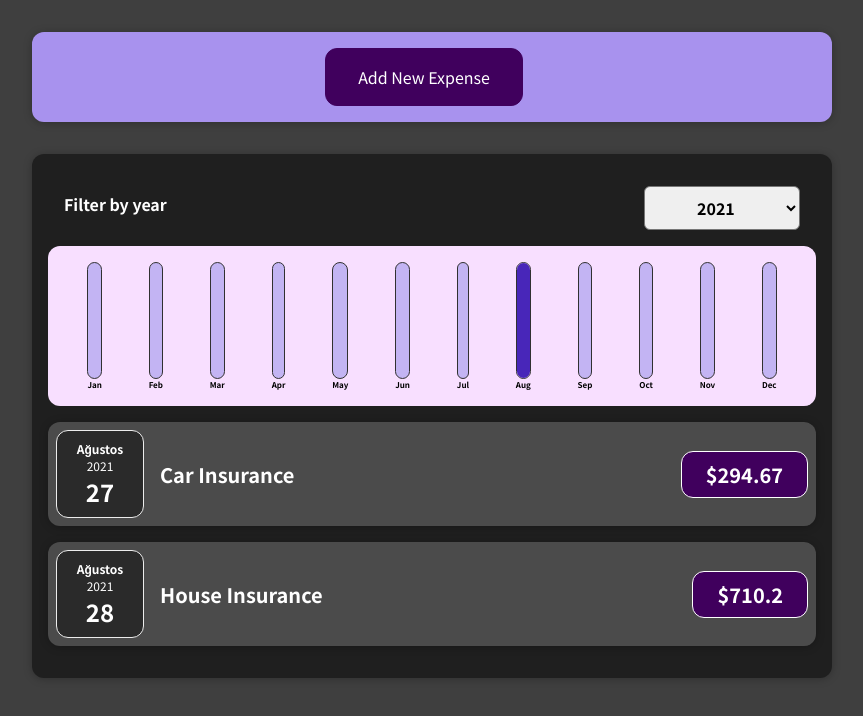
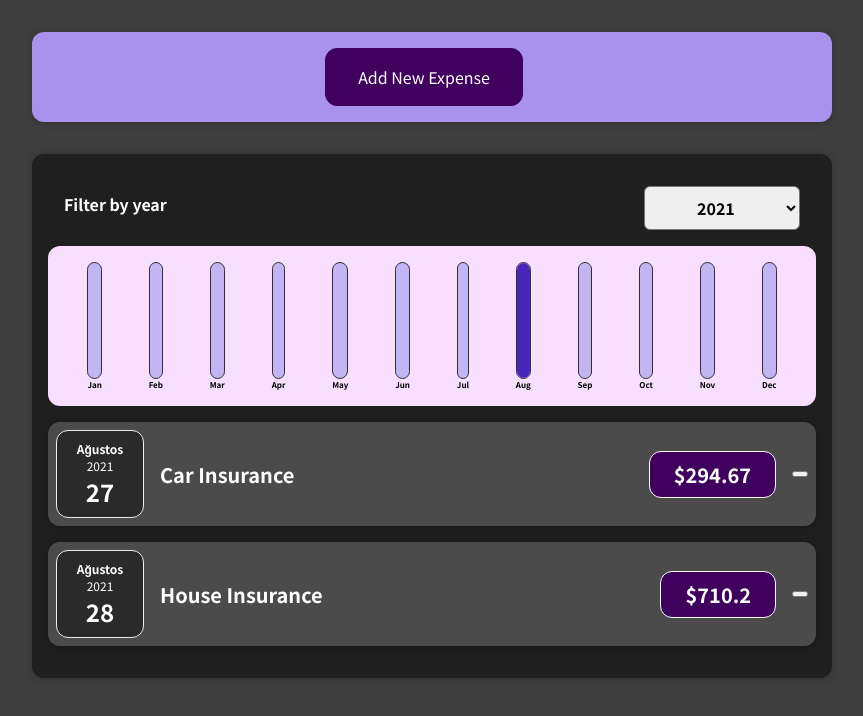
Before and after one commit to ismailharmanda/Expenses, a React (Create React App) app: page / in a window 1280 px wide. Shown: the top 716 px of the page, without its empty margins (208-1071 px from the left). Built offline with nearby package versions, Linux system fonts and the light colour scheme.

Commit message:
delete function implemented

```diff
--- a/src/App.js
+++ b/src/App.js
@@ -14,7 +14,6 @@ const DUMMY_EXPENSES = [
     amount: 710.2,
   },
 ];
-
 const App = () => {
   const [expenses, setExpenses] = useState(DUMMY_EXPENSES);
   const onAddExpenseHandler = (enteredExpense) => {
@@ -22,10 +21,16 @@ const App = () => {
       return [...prev, enteredExpense];
     });
   };
+  const deleted = (id) => {
+    setExpenses((prev) => {
+      return [...prev.filter((expense) => expense.title !== id)];
+    });
+    console.log(id);
+  };
   return (
     <div>
       <NewExpense onAddExpense={onAddExpenseHandler} />
-      <DisplayExpenses expenses={expenses} />
+      <DisplayExpenses deleteItem={deleted} expenses={expenses} />
     </div>
   );
 };
--- a/src/components/Expenses/DisplayExpenses.js
+++ b/src/components/Expenses/DisplayExpenses.js
@@ -12,12 +12,15 @@ const DisplayExpenses = (props) => {
   const filteredExpenses = props.expenses.filter((expense) =>
     expense.date.toString().includes(filteredYear)
   );
+  const deleted = (id) => {
+    props.deleteItem(id);
+  };
   return (
     <div>
       <Card className="display-expenses">
         <ExpenseFilter selected={filteredYear} onChange={onChangeHandler} />
         <ExpensesChart expenses={filteredExpenses} />
-        <ExpensesList items={filteredExpenses} />
+        <ExpensesList deletedData={deleted} items={filteredExpenses} />
       </Card>
     </div>
   );
--- a/src/components/Expenses/ExpenseItem.js
+++ b/src/components/Expenses/ExpenseItem.js
@@ -1,15 +1,17 @@
-import React, { useState } from "react";
+import React, { useRef } from "react";
 import ExpenseDate from "./ExpenseDate";
 import Card from "../UI/Card";
 import "./ExpenseItem.css";
 const ExpenseItem = (props) => {
+  const ref = useRef();
   return (
-    <li>
+    <li ref={ref} id={props.title}>
       <Card className="expense-item">
         <ExpenseDate date={props.date} />
         <div className="expense-item__description">
           <h2>{props.title}</h2>
           <div className="expense-item__price">${props.amount}</div>
+          <button onClick={() => props.remove(ref.current.id)}></button>
         </div>
       </Card>
     </li>
--- a/src/components/Expenses/ExpensesList.js
+++ b/src/components/Expenses/ExpensesList.js
@@ -6,6 +6,9 @@ const ExpensesList = (props) => {
   let expensesContent = (
     <p className="expenses-list__fallback">No expenses found.</p>
   );
+  const onRemove = (id) => {
+    props.deletedData(id);
+  };
   if (props.items.length > 0) {
     expensesContent = props.items.map((expense, index) => (
       <ExpenseItem
@@ -13,6 +16,7 @@ const ExpensesList = (props) => {
         date={expense.date}
         amount={expense.amount}
         key={index}
+        remove={onRemove}
       />
     ));
   }
```
Also changed, not shown: 1 other file (tests, documents, lock files or other folders).
